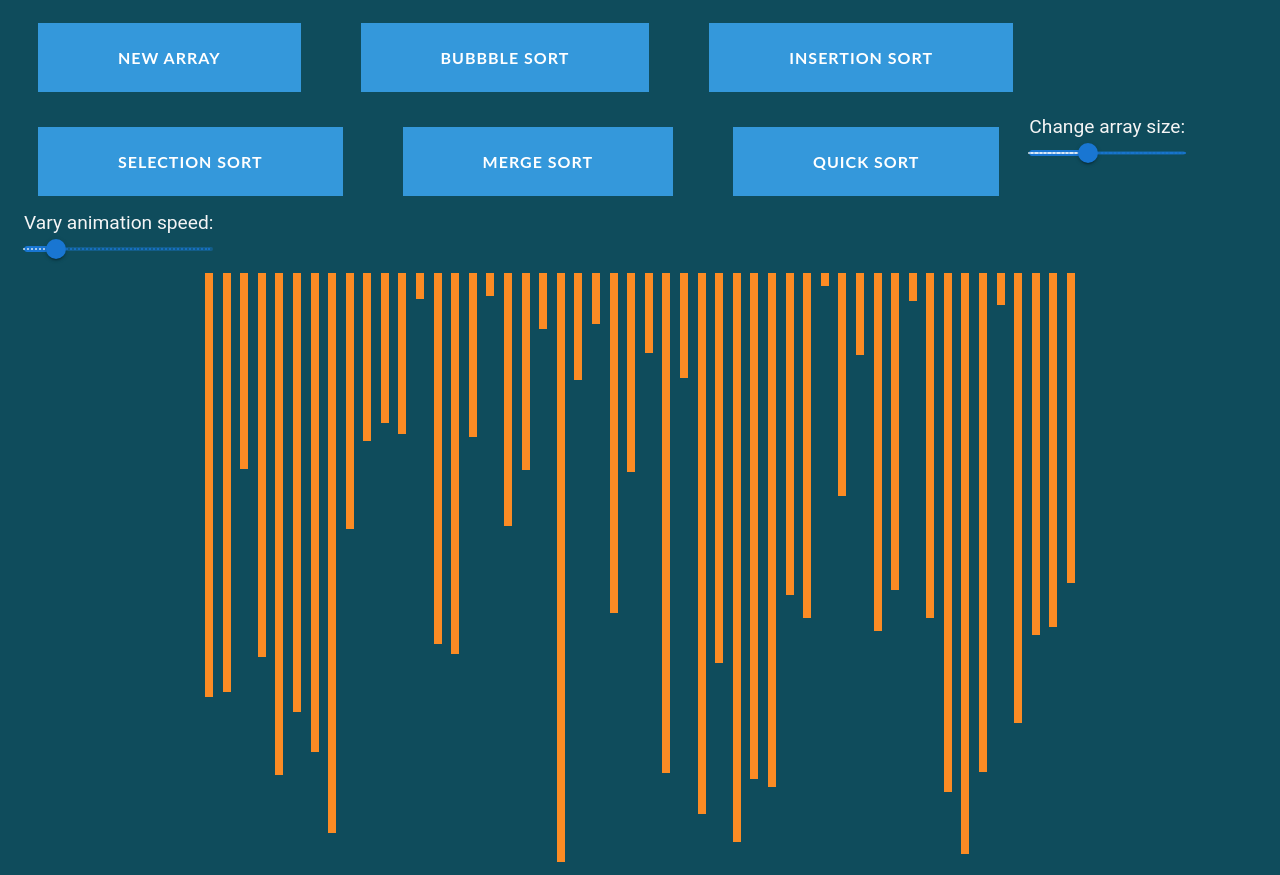
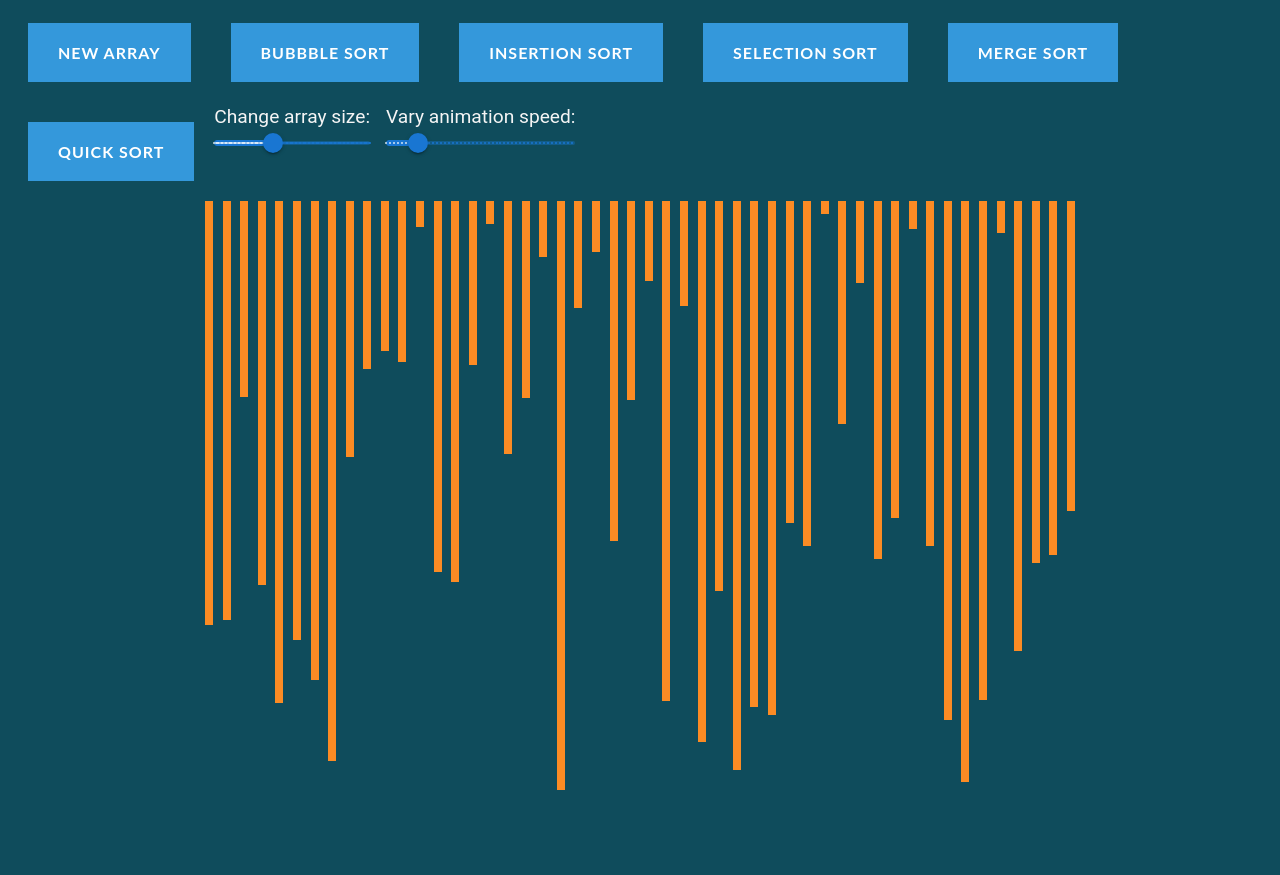
Before and after one commit to sarthakDora/SortAlgoVisualizer.github.io, a React (Create React App) app in the folder sort-algo-visualizer/: page / in a window 1280 px wide. After the commit the page ends 803 px from the top, so only its background shows below. Built offline with nearby package versions, Linux system fonts and the light colour scheme.

Commit message:
button css updated

```diff
--- a/sort-algo-visualizer/src/VisualizerComponent.css
+++ b/sort-algo-visualizer/src/VisualizerComponent.css
@@ -12,27 +12,15 @@
     justify-content: center;
 }
 .btn{
-    /* background-color: #008CBA; */
-    /* border: none;
-    color: white;
-    padding: 0.5em;
-    text-align: center;
-    text-decoration: none;
-    display: inline-block;
-    font-size: 16px;
-    margin: 1em;
-    cursor: pointer; */
-
-
     border: none;
     font-family: 'Lato';
     font-size: inherit;
     color: inherit;
     background: none;
     cursor: pointer;
-    padding: 25px 80px;
+    padding: 20px 30px;
     display: inline-block;
-    margin: 15px 30px;
+    margin: 15px 20px;
     text-transform: uppercase;
     letter-spacing: 1px;
     font-weight: 700;
@@ -90,9 +78,6 @@
   .btn-sep {
     padding: 25px 60px 25px 120px;
   }
-  .icon-info:before {
-    content: "\f05a";
-  }
 
 .btn:hover{
    transform: scale(1.1);
--- a/sort-algo-visualizer/src/visualizerComponent.jsx
+++ b/sort-algo-visualizer/src/visualizerComponent.jsx
@@ -315,26 +315,26 @@
     const { arr } = this.state;
     return (
  <div>
-         <button className="btn btn-1 .btn-sep icon-info" id="newArray" onClick={() => {
+         <button className="btn btn-1 .btn-sep" id="newArray" onClick={() => {
                     this.resetArray();
                 }}>New Array</button>
-         <button className="btn btn-1 .btn-sep icon-info" id="bubble" onClick={() => {
-                    this.BubbbleSort();
-                    this.disableButtons("bubble");
+         <button className="btn btn-1 .btn-sep" id="bubble" onClick={() => {
+                this.disableButtons("bubble");
+                this.BubbbleSort();
                 }}>Bubbble Sort</button>
-          <button className="btn btn-1 .btn-sep icon-info" id="insertion" onClick={() => {
+          <button className="btn btn-1 .btn-sep" id="insertion" onClick={() => {
                     this.insertionSort();
                     this.disableButtons("insertion");
                 }}>Insertion Sort</button>
-          <button className="btn btn-1 .btn-sep icon-info" id="selection" onClick={() => {
+          <button className="btn btn-1 .btn-sep" id="selection" onClick={() => {
                     this.selectionSort();
                     this.disableButtons("selection");
                 }}>Selection Sort</button>
-         <button className="btn btn-1 .btn-sep icon-info" id="merge" onClick={() => {
+         <button className="btn btn-1 .btn-sep" id="merge" onClick={() => {
                     this.mergeSort();
                     this.disableButtons("merge");
                 }}>Merge Sort</button>
-         <button className="btn btn-1 .btn-sep icon-info" id="quick" onClick={() => {
+         <button className="btn btn-1 .btn-sep" id="quick" onClick={() => {
                     this.quickSort();
                     this.disableButtons("quick");
                 }}>Quick Sort</button>
```
